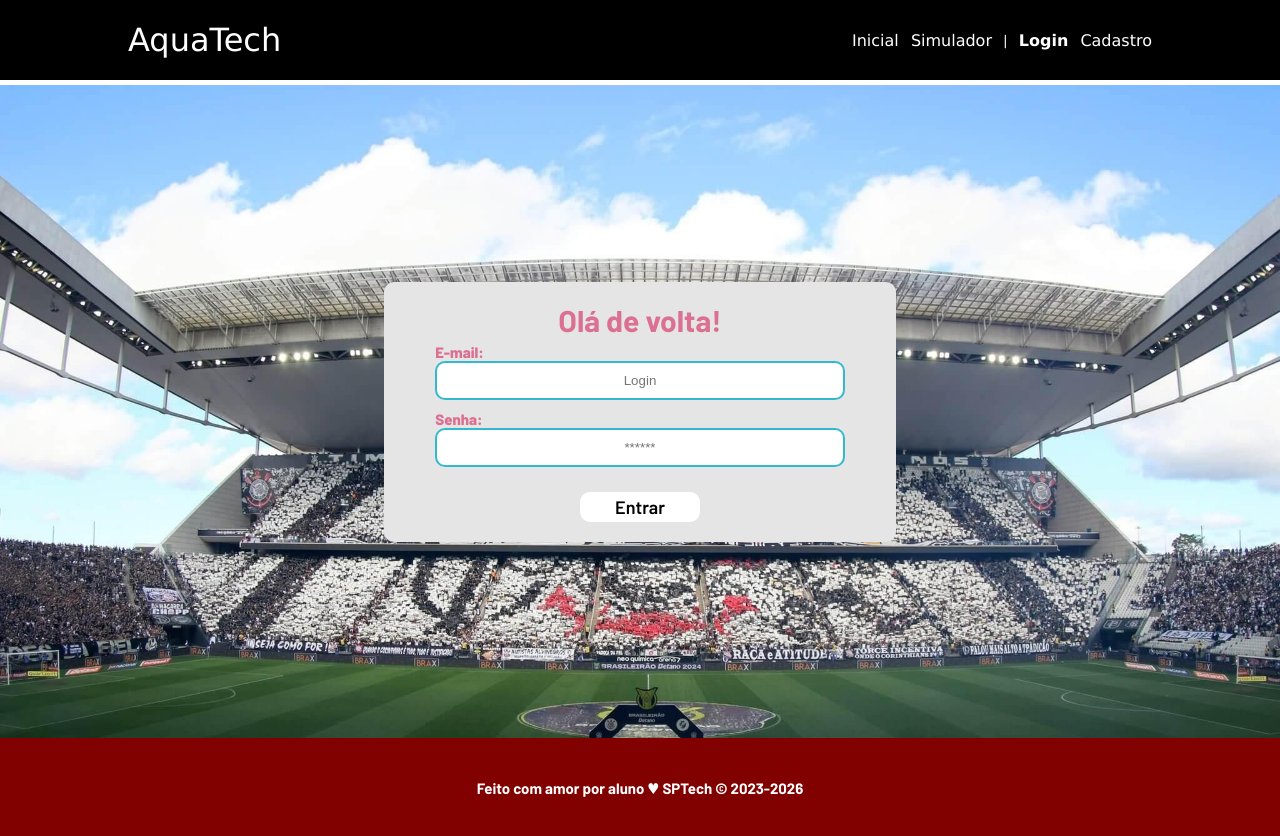
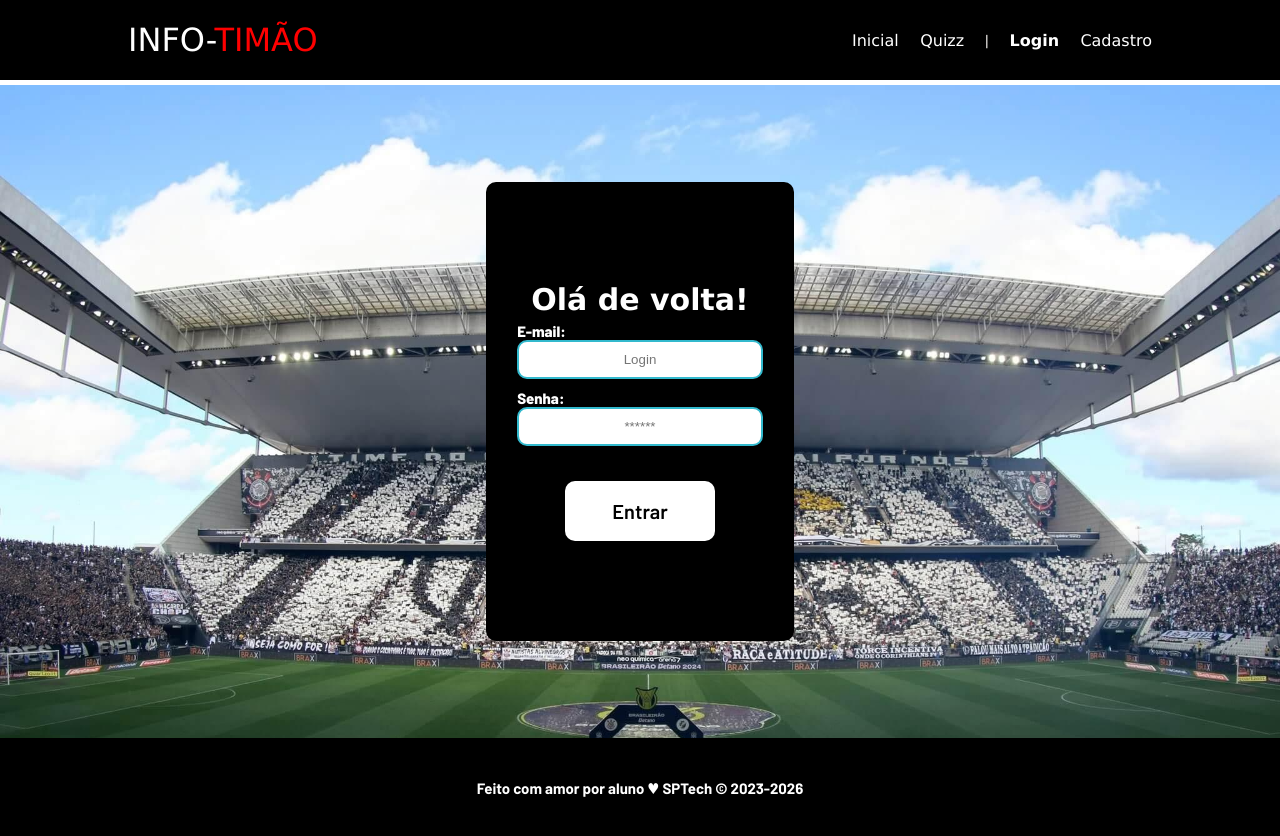
Before and after one commit to OtavioVMLemos/info-timao, a website: page web-data-viz/public/login.html in a window 1280 px wide. Drawn offline with Linux system fonts and the light colour scheme.

Commit message:
feat: estilizando a pagina de login

```diff
--- a/web-data-viz/public/css/estilo.css
+++ b/web-data-viz/public/css/estilo.css
@@ -109,7 +109,7 @@ body {
 }
 
 .box img {
-    width:180px;
+    width:200px;
     height:170px;
     border:2px solid #000000;
 }
@@ -132,11 +132,14 @@ body {
   flex-direction: column;
   align-items: center;
 }
+.box p{
+  width: 400px;
+}
 
 /* FOOTER */
 
 .footer {
-  background-color: #ff000081;
+  background-color: #00000081;
   height: 100px;
   color: #fff;
   display: flex;
@@ -167,22 +170,24 @@ body {
 }
 
 .card {
-  width: 50%;
-  background-color: #e5e5e5;
+  width: 30%;
+  background-color: #000000;
   border-radius: 10px;
   display: flex;
   align-items: center;
   justify-content: space-evenly;
-  color: palevioletred;
+  color: rgb(255, 255, 255);
   flex-direction: column;
   height: fit-content;
-  padding: 20px 0;
+  padding: 100px 0;
 }
 
 .card h2 {
   margin: 0;
   font-size: 30px;
+  font-family: 'Lucida Sans', 'Lucida Sans Regular', 'Lucida Grande', 'Lucida Sans Unicode', Geneva, Verdana, sans-serif;
 }
+
 
 .formulario {
   display: flex;
@@ -227,14 +232,15 @@ body {
   border: 0;
   border-radius: 10px;
   font-weight: 600;
-  font-size: 18px;
+  font-size: 20px;
   color: #000000;
   background-color: #ffffff;
-  width: 120px;
-  height: 30px;
+  width: 150px;
+  height: 60px;
   align-self: center;
-  margin-top: 20px;
+  margin-top: 30px;
 }
+
 
 .loading-div {
   width: 50px;
--- a/web-data-viz/public/login.html
+++ b/web-data-viz/public/login.html
@@ -21,13 +21,13 @@
 
     <div class="header">
         <div class="container">
-            <h1 class="titulo">AquaTech</h1>
+            <h1 class="titulo">INFO-<span>TIMÃO<span></h1>
             <ul class="navbar">
                 <li>
                     <a href="index.html">Inicial</a>
                 </li>
                 <li>
-                    <a href="simulador.html">Simulador</a>
+                    <a href="simulador.html">Quizz</a>
                 </li>
                 <li>|</li>
                 <li class="agora">
```
